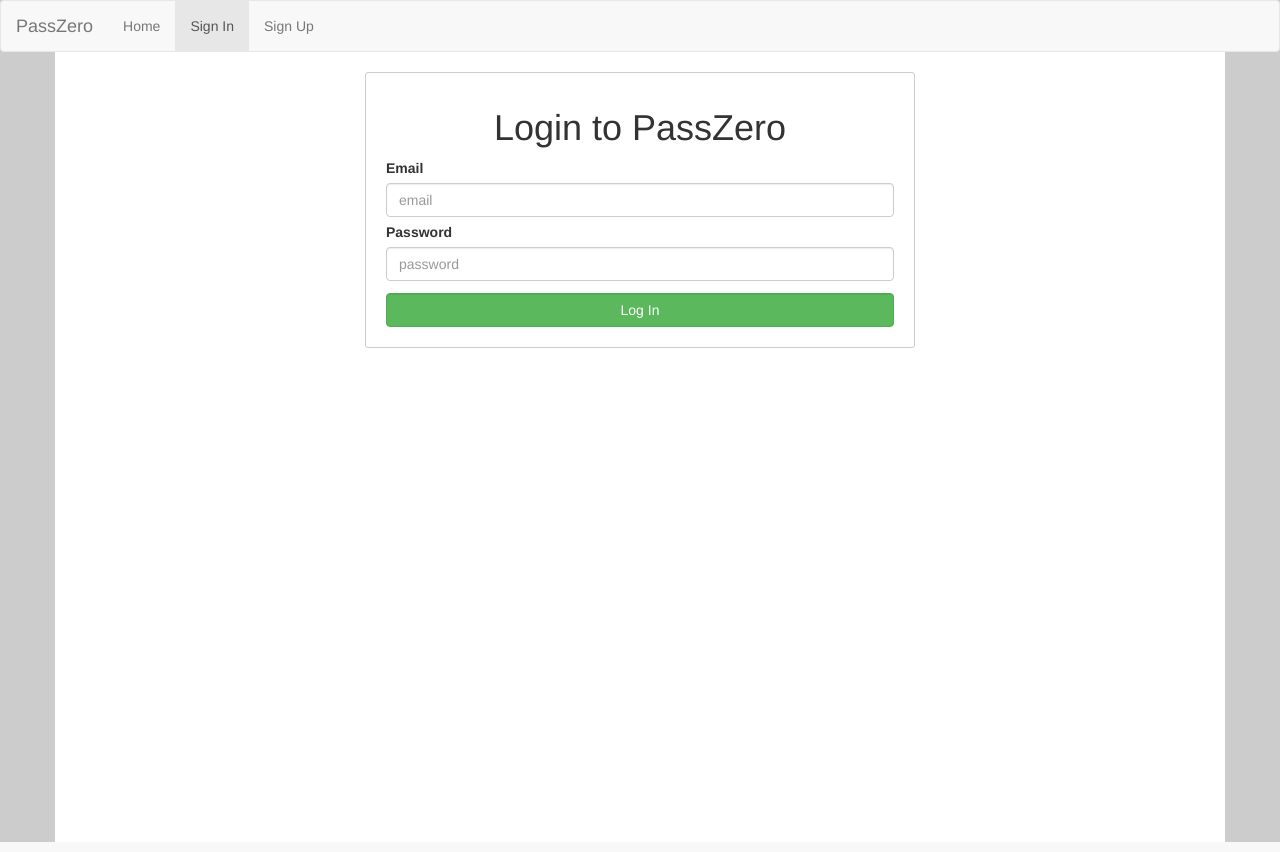
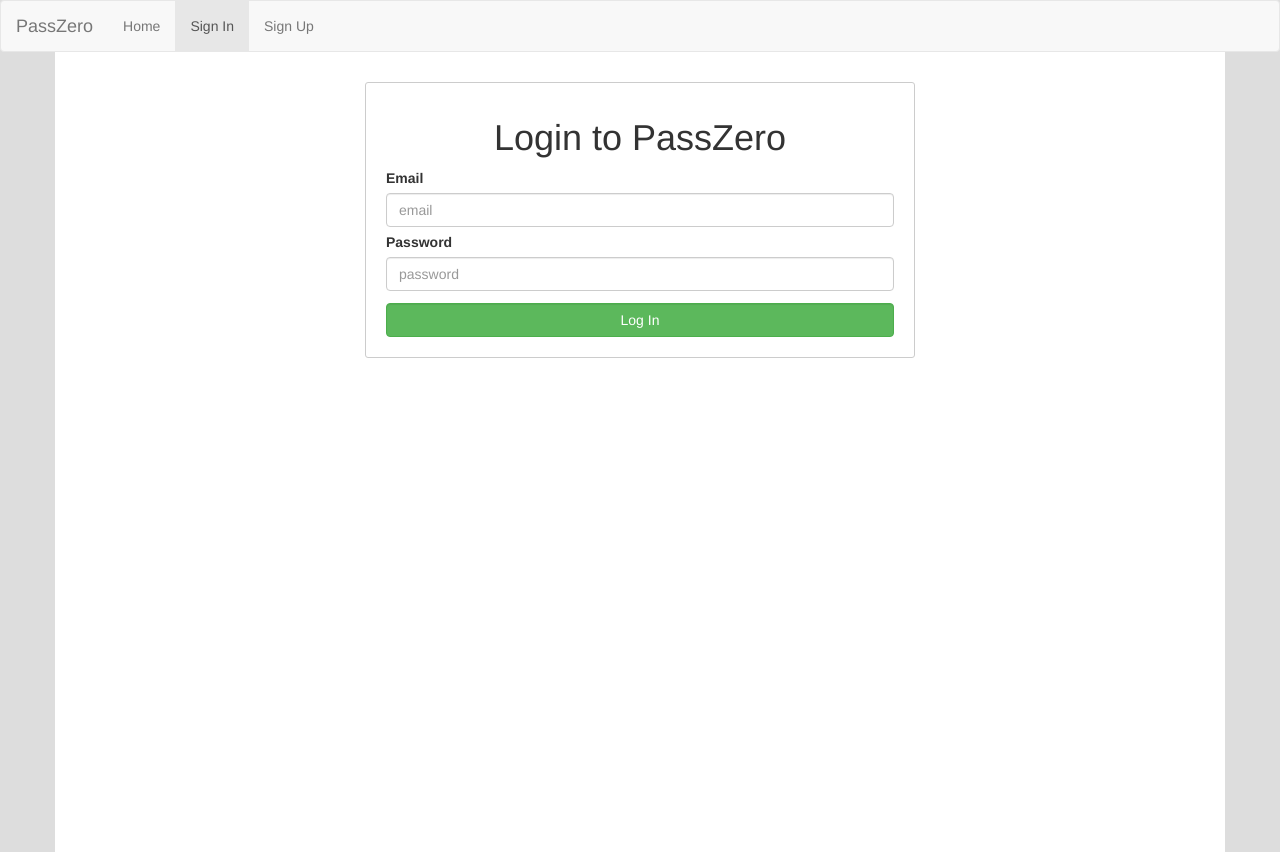
Before and after one commit to boompig/passzero, a Flask app: page /login in a window 1280 px wide. Run offline with Flask 2, Linux system fonts and the light colour scheme; some libraries are stand-ins or nearby versions.

Commit message:
even more CSS

```diff
--- a/static/css/login.css
+++ b/static/css/login.css
@@ -1,14 +1,3 @@
-html, body {
-    background-color: #ccc;
-    height: 100%;
-}
-
-.container {
-    margin-top: -30px;
-    background-color: #fff;
-    height: 100%;
-}
-
 #submit-btn {
     margin-top: 0.5em;
 }
--- a/static/css/main.css
+++ b/static/css/main.css
@@ -1,3 +1,18 @@
+html, body {
+    background-color: #ddd;
+    height: 100%;
+}
+
+.container {
+    margin-top: -20px;
+    background-color: #fff;
+    height: 100%;
+}
+
 h1.title {
     text-align: center;
 }
+
+#logged-in-text {
+    text-align: center;
+}
```
Also changed, not shown: templates/index.html (+5 -5 lines).
